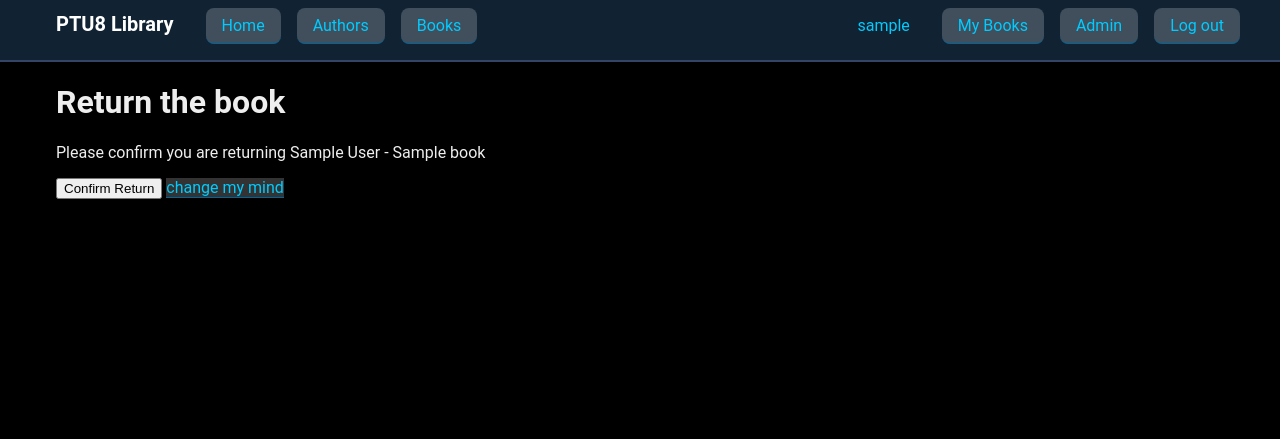
After one commit to reinikeda/ptu8_library, a Django app: page /my/book/00000000-0000-0000-0000-000000000001/delete/ in a window 1280 px wide. The commit adds this page. Shown: the top 439 px of the page. Run offline with Django 4.2, Linux system fonts and the light colour scheme; a user stored in the database is signed in; tables that the repository leaves empty hold one stand-in row (values such as "Sample post").

Commit message:
book returning functionality for user

```diff
--- a/ptu8_library/library/static/library/css/style.css
+++ b/ptu8_library/library/static/library/css/style.css
@@ -230,3 +230,7 @@ form p small {
     margin-right: 1rem;
     border: 4px solid #345;
 }
+
+table a, h1 a, h2 a, h3 a {
+    padding: 0 4px; border-radius: 0.5rem;
+}
--- /dev/null
+++ b/ptu8_library/library/templates/library/user_bookinstance_delete.html
@@ -0,0 +1,12 @@
+{% extends 'base.html' %}
+{% block title %}Managing book at {{ block.super }}{% endblock title %}
+{% block content %}
+<h1>Return the book</h1>
+<p>Please confirm you are returning {{ object.book }}</p>
+<form method="post" action="{{ request.path }}">
+    {% csrf_token %}
+    {{ form.as_p }}
+    <button type="submit">Confirm Return</button>
+    <a href="{% url 'user_bookinstances' %}">change my mind</a>
+</form>
+{% endblock content %}
--- a/ptu8_library/library/templates/library/user_bookinstance_list.html
+++ b/ptu8_library/library/templates/library/user_bookinstance_list.html
@@ -18,6 +18,7 @@
                 <td class="text-center">{{ book_instance.due_back }}</td>
                 <td>{% if book_instance.status == 'r' or book_instance.status == 't' %}
                     <a href="{% url 'user_bookinstance_update' book_instance.pk %}">Take or Extend</a>
+                    <a href="{% url 'user_bookinstance_delete' book_instance.pk %}">Return</a>
                     {% endif %}</td>
             </tr>
         {% endfor %}
--- a/ptu8_library/library/urls.py
+++ b/ptu8_library/library/urls.py
@@ -11,4 +11,5 @@ urlpatterns = [
     path('my/books/', views.UserBookInstnceListView.as_view(), name='user_bookinstances'),
     path('my/book/new/', views.UserBookInstanceCreateView.as_view(), name='user_bookinstance_create'),
     path('my/book/<uuid:pk>/update/', views.UserBookInstanceUpdateView.as_view(), name='user_bookinstance_update'),
- ]
+    path('my/book/<uuid:pk>/delete/', views.UserBookInstanceDeleteView.as_view(), name='user_bookinstance_delete'),
+]
--- a/ptu8_library/library/views.py
+++ b/ptu8_library/library/views.py
@@ -148,3 +148,16 @@ class UserBookInstanceUpdateView(LoginRequiredMixin, UserPassesTestMixin, generi
 
     def test_func(self):
         return self.get_object().reader == self.request.user
+
+
+class UserBookInstanceDeleteView(LoginRequiredMixin, UserPassesTestMixin, generic.DeleteView):
+    model = models.BookInstance
+    template_name = 'library/user_bookinstance_delete.html'
+    success_url = reverse_lazy('user_bookinstances')
+
+    def test_func(self):
+        return self.get_object().reader == self.request.user
+
+    def form_valid(self, form):
+        messages.success(self.request, 'The book was returned to library.')
+        return super().form_valid(form)
```
